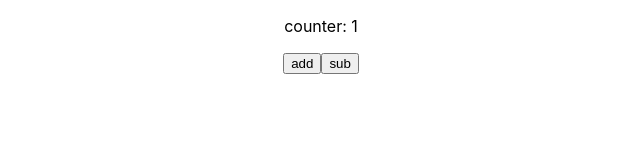
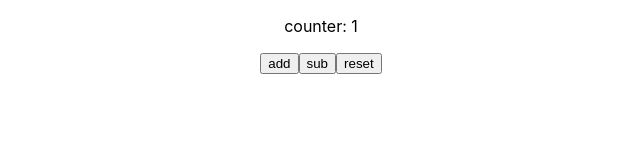
Before and after one commit to yoneda/slide-svg, a React (Create React App) app: page / in a window 1280 px wide. Shown: the top 160 px of the page, without its empty margins (319-959 px from the left). Built offline with nearby package versions, Linux system fonts and the light colour scheme.

Commit message:
enable resetCountHandler

```diff
--- a/src/components/Buttons.js
+++ b/src/components/Buttons.js
@@ -5,6 +5,7 @@ const Buttons = ({addCountHandler, subCountHandler, resetCountHandler}) => {
     <div>
       <button onClick={addCountHandler}>add</button>
       <button onClick={subCountHandler}>sub</button>
+      <button onClick={resetCountHandler}>reset</button>
     </div>
   )
 }
```
